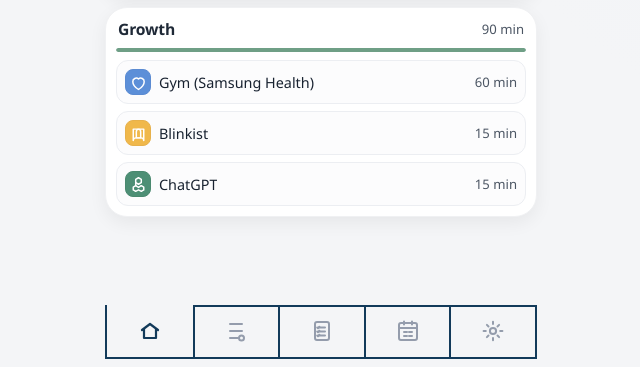
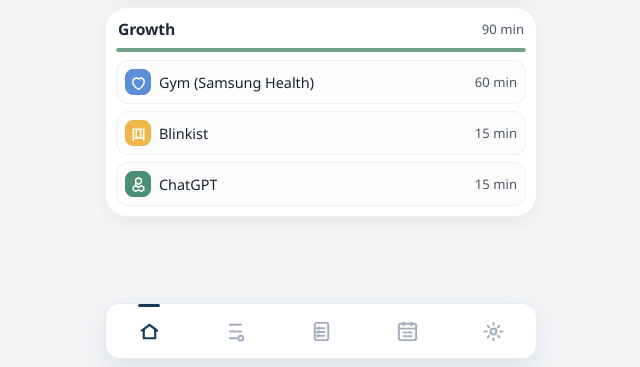
Before and after one commit to youssefsqalli/yougrow-app, a plain HTML site: page index.html in a window 1280 px wide. Shown: the part 433-800 px from the top of the page, without its empty margins (319-959 px from the left). Drawn offline with Linux system fonts and the light colour scheme.

Commit message:
Switch bottom nav to LinkedIn-style active indicator

```diff
--- a/styles.css
+++ b/styles.css
@@ -117,13 +117,12 @@ h2 {
   display: grid;
   grid-template-columns: repeat(5, 1fr);
   gap: 0;
-  background: transparent;
-  border: 2px solid var(--line);
-  border-top: 0;
-  border-radius: 0;
+  background: #ffffff;
+  border: 1px solid #e5ebf3;
+  border-radius: 14px;
   padding: 0;
   width: min(calc(var(--shell-max) - (var(--shell-pad-x) * 2)), calc(100vw - (var(--shell-pad-x) * 2)));
-  box-shadow: none;
+  box-shadow: 0 10px 28px rgba(18, 58, 90, 0.11);
   overflow: visible;
 }
 
@@ -134,13 +133,12 @@ h2 {
   justify-content: center;
   text-decoration: none;
   text-align: center;
-  color: #6f7b8f;
+  color: #8a97ab;
   border-radius: 0;
   padding: 6px 8px;
-  min-height: 52px;
+  min-height: 54px;
   font-weight: 600;
   border: 0;
-  border-left: 2px solid var(--line);
   background: transparent;
   transition:
     color 240ms ease,
@@ -148,41 +146,38 @@ h2 {
     opacity 240ms ease;
 }
 
-.nav-item:first-child {
-  border-left: 0;
-}
-
-.nav-item::before {
-  content: "";
-  position: absolute;
-  left: 0;
-  right: 0;
-  top: 0;
-  border-top: 2px solid var(--line);
-  pointer-events: none;
-}
-
 .nav-item.active {
-  background: var(--bg);
+  background: transparent;
   color: var(--line);
   opacity: 1;
 }
 
-.nav-item.active::before {
-  border-top-color: transparent;
+.nav-item.active::after {
+  content: "";
+  position: absolute;
+  top: 0;
+  left: 50%;
+  transform: translateX(-50%);
+  width: 22px;
+  height: 3px;
+  border-radius: 999px;
+  background: var(--line);
 }
 
 .nav-item .icon-svg {
   transition:
     opacity 240ms ease,
     stroke-width 240ms ease;
-  opacity: 0.72;
+  opacity: 0.78;
   transform: none;
+  width: 23px;
+  height: 23px;
+  stroke-width: 2.05;
 }
 
 .nav-item.active .icon-svg {
   opacity: 1;
-  stroke-width: 2.2;
+  stroke-width: 2.25;
 }
 
 .surface {
```
